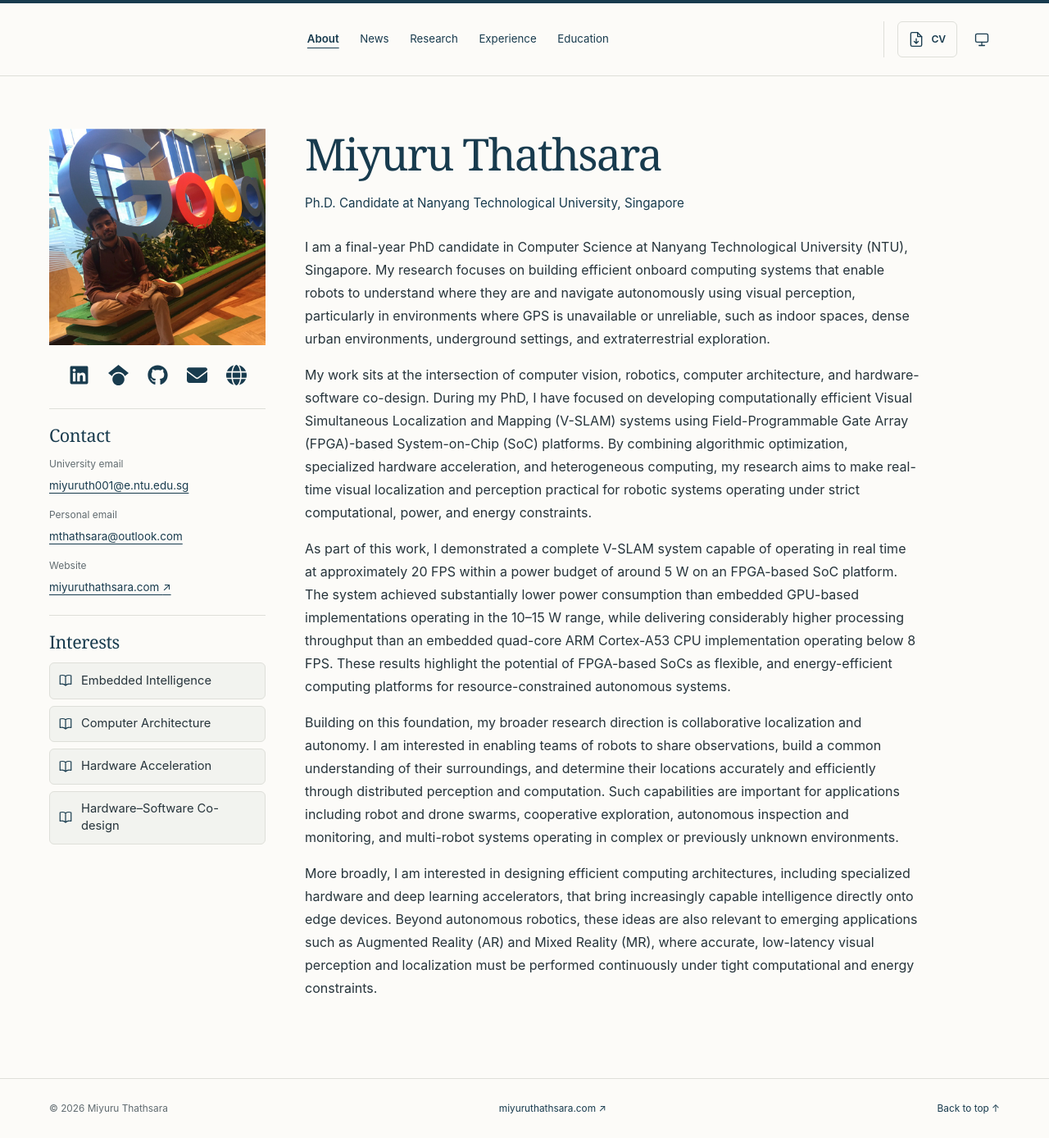
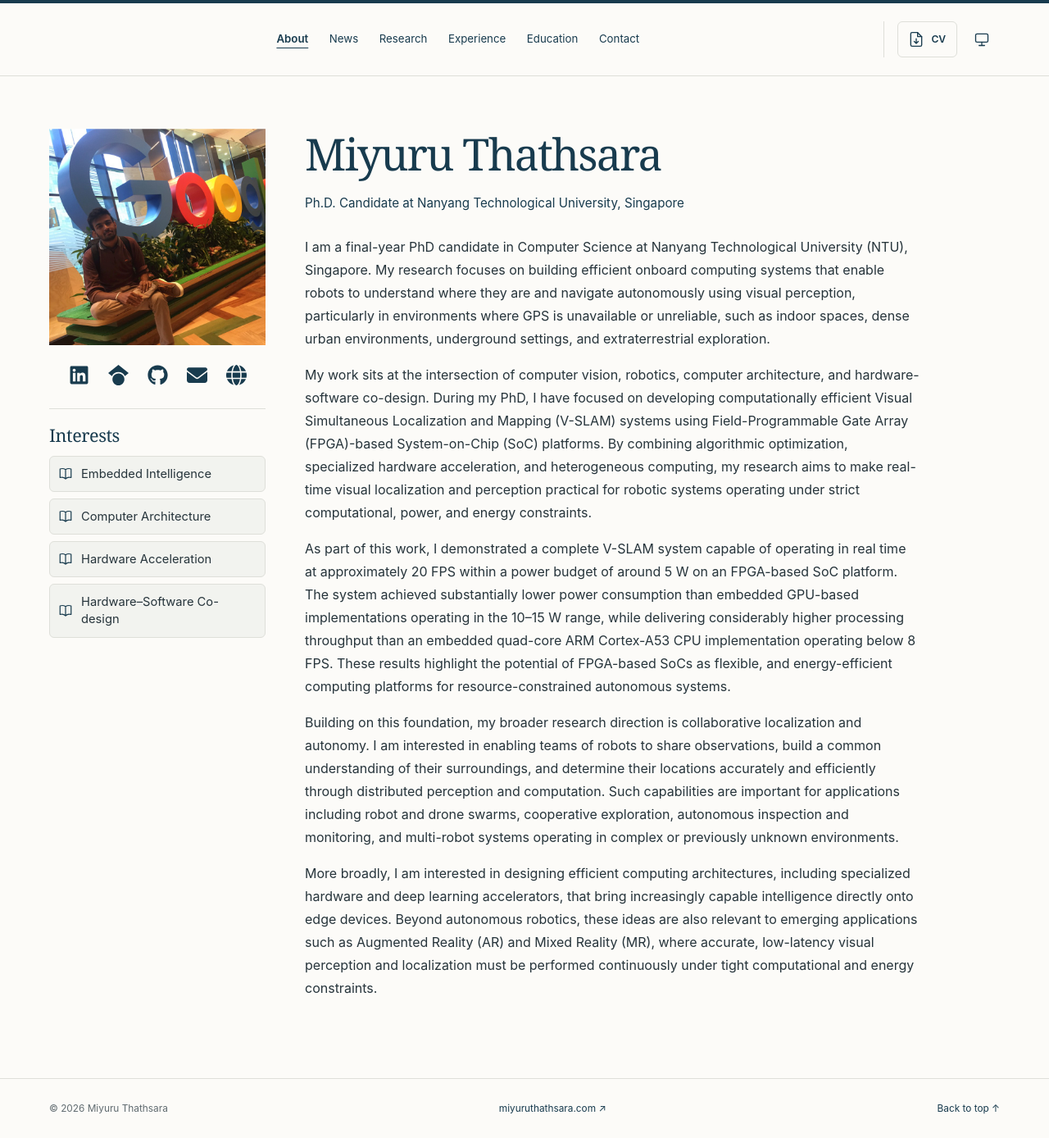
Before and after one commit to MiyuruThathsara/miyuruthathsara.github.io, a Jekyll site: the page built from index.md, in a window 1280 px wide. Shown: the whole page at 82% size. Built offline with Jekyll 4.4.1, drawn with Linux system fonts in a browser that asks for light colours.

Commit message:
Restore Contact page and refine publication buttons and CV labels

```diff
--- a/_data/navigation.yml
+++ b/_data/navigation.yml
@@ -13,3 +13,6 @@
 - label: Education
   url: /education/
   section: education
+- label: Contact
+  url: /contact/
+  section: contact
--- a/_layouts/default.html
+++ b/_layouts/default.html
@@ -18,11 +18,11 @@
     <meta name="twitter:card" content="summary">
     <link rel="icon" href="{{ '/assets/favicon.svg' | relative_url }}" type="image/svg+xml">
     <script src="{{ '/assets/js/theme.js' | relative_url }}?v=20260915-touch"></script>
-    <link rel="stylesheet" href="{{ '/assets/css/style.css' | relative_url }}?v=20261103-about-contact">
+    <link rel="stylesheet" href="{{ '/assets/css/style.css' | relative_url }}?v=20261103-compact-actions">
     <link rel="stylesheet" href="{{ '/assets/css/tools.css' | relative_url }}?v=20261103-cv-topics">
     <script src="{{ '/assets/js/images.js' | relative_url }}" defer></script>
     <script src="{{ '/assets/js/navigation.js' | relative_url }}?v=20261103-about-contact" defer></script>
-    <script src="{{ '/assets/js/cv.js' | relative_url }}?v=20261103-cv-topics" type="module"></script>
+    <script src="{{ '/assets/js/cv.js' | relative_url }}?v=20261103-publication-status" type="module"></script>
     <script type="application/ld+json">
       {
         "@context": "https://schema.org",
--- a/assets/css/style.css
+++ b/assets/css/style.css
@@ -125,8 +125,8 @@
 .profile-links a { display: inline-flex; align-items: center; justify-content: center; width: 44px; height: 44px; border-radius: 6px; text-decoration: none; }
 .profile-links a:hover { background: var(--wash); }
 .social-icon { display: block; width: 25px; height: 25px; fill: currentColor; }
-.profile-interests, .profile-contact { width: 100%; max-width: 264px; margin-top: 1.15rem; padding-top: 1.15rem; border-top: 1px solid var(--line); }
-.profile-interests h2, .profile-contact h2 { margin-bottom: 0.75rem; font-size: 1.35rem; }
+.profile-interests { width: 100%; max-width: 264px; margin-top: 1.15rem; padding-top: 1.15rem; border-top: 1px solid var(--line); }
+.profile-interests h2 { margin-bottom: 0.75rem; font-size: 1.35rem; }
 .profile-interests ul { display: grid; gap: 0.5rem; margin: 0; padding: 0; list-style: none; font-size: 0.92rem; line-height: 1.45; }
 .profile-interests li { display: flex; align-items: center; gap: 0.6rem; padding: 0.65rem; border: 1px solid var(--line); border-radius: 6px; background: var(--wash); }
 .profile-interests svg { flex-shrink: 0; width: 18px; height: 18px; color: var(--heading); }
@@ -180,9 +180,9 @@
 .publication-video { padding: 0; cursor: auto; }
 .publication-video iframe { display: block; width: 100%; height: 100%; border: 0; }
 .publication-actions { display: flex; flex-wrap: wrap; gap: 0.5rem; margin-top: 0.75rem; }
-.publication-action { display: inline-flex; align-items: center; justify-content: center; gap: 0.4rem; min-height: 44px; padding: 0.45rem 0.8rem; border: 1px solid var(--line); border-radius: 6px; background: var(--wash); color: var(--heading); font-size: 0.78rem; font-weight: 600; line-height: 1.25; text-decoration: none; }
+.publication-action { display: inline-flex; align-items: center; justify-content: center; gap: 0.35rem; min-height: 36px; padding: 0.35rem 0.65rem; border: 1px solid var(--line); border-radius: 6px; background: var(--wash); color: var(--heading); font-size: 0.75rem; font-weight: 600; line-height: 1.25; text-decoration: none; }
 .publication-action:hover { border-color: var(--heading); background: var(--paper); }
-.publication-action svg { width: 17px; height: 17px; flex-shrink: 0; }
+.publication-action svg { width: 15px; height: 15px; flex-shrink: 0; }
 .publication-action--primary { border-color: var(--button-bg); background: var(--button-bg); color: var(--button-ink); }
 .publication-action--primary:hover { background: var(--button-hover); color: var(--button-ink); }
 summary { width: fit-content; cursor: pointer; color: var(--heading); font-size: 0.82rem; font-weight: 500; text-underline-offset: 4px; }
@@ -251,11 +251,10 @@
 .award-list li:last-child { border-bottom: 0; padding-bottom: 0; }
 .award-list strong { font-weight: 500; }
 .award-list span { color: var(--muted); }
-.contact-list { margin: 0; font-size: 0.84rem; }
-.contact-list > div + div { margin-top: 0.65rem; }
-.contact-list dt { color: var(--muted); font-size: 0.75rem; }
+.contact-list { margin: 1.5rem 0; font-size: 0.88rem; }
+.contact-list > div { display: grid; grid-template-columns: 110px minmax(0, 1fr); gap: 1rem; margin: 0.5rem 0; }
+.contact-list dt { color: var(--muted); }
 .contact-list dd { margin: 0; overflow-wrap: anywhere; }
-.contact-list a { display: inline-block; padding: 0.3rem 0; }
 .site-footer { border-top: 1px solid var(--line); }
 .footer-inner { display: flex; flex-wrap: wrap; align-items: center; justify-content: space-between; gap: 0.75rem 2rem; padding: 1.6rem 0; font-size: 0.74rem; color: var(--muted); }
 .footer-inner p { margin: 0; }
@@ -294,17 +293,13 @@
   .education-date { position: static; grid-area: date; width: auto; text-align: left; }
   .education-details > summary { margin-left: 30px; }
   .research-map { grid-template-columns: minmax(0, 1fr); gap: 1.5rem; }
-  .profile-layout { grid-template-columns: minmax(0, 1fr); grid-template-areas: "heading" "portrait" "links" "content" "contact" "interests"; column-gap: 0; }
+  .profile-layout { grid-template-columns: minmax(0, 1fr); grid-template-areas: "heading" "portrait" "links" "content" "interests"; column-gap: 0; }
   .profile-heading { text-align: center; }
   .profile-sidebar { display: contents; }
   .profile-portrait { grid-area: portrait; justify-self: center; width: min(100%, 360px); margin-bottom: 1rem; }
   .profile-links { grid-area: links; justify-self: center; margin-bottom: 2rem; }
-  .profile-contact { grid-area: contact; }
-  .profile-interests { grid-area: interests; }
-  .profile-interests, .profile-contact { max-width: none; margin-top: 2rem; padding-top: 1.5rem; }
-  .profile-interests h2, .profile-contact h2 { font-size: 1.6rem; }
-  .contact-list { font-size: 0.95rem; }
-  .contact-list dt { font-size: 0.82rem; }
+  .profile-interests { grid-area: interests; max-width: none; margin-top: 2rem; padding-top: 1.5rem; }
+  .profile-interests h2 { font-size: 1.6rem; }
   .profile-interests ul { gap: 0.75rem; font-size: 1.08rem; }
   .profile-interests li { min-height: 56px; gap: 0.75rem; padding: 0.9rem 1rem; }
   .profile-interests li span { min-width: 0; overflow-wrap: anywhere; }
@@ -331,6 +326,8 @@
 }
 
 @media (max-width: 540px) {
+  .publication-action { min-height: 40px; }
+  .contact-list > div { grid-template-columns: 80px minmax(0, 1fr); gap: 0.6rem; font-size: 0.81rem; }
   .header-inner, .page-shell, .footer-inner { width: calc(100% - 40px); }
   .header-inner { column-gap: 0.5rem; }
   .header-actions { gap: 0.25rem; padding-left: 0; border-left: 0; }
--- a/assets/js/cv.js
+++ b/assets/js/cv.js
@@ -17,7 +17,9 @@
 }));
 const publications = values => values.map(paper => ({
   ...entry(paper.title, [paper.venue, paper.credit].filter(Boolean).join(' '), [paper.summary], paper.url),
-  cvId: paper.id, citationMeta: [paper.venue, paper.credit].filter(Boolean).join(' | ')
+  // Preserve saved selections independently of changes to displayed credit/status labels.
+  id: `${paper.contribution ? 'contributions' : 'publications'}:${paper.title}:${paper.selection_key || [paper.venue, paper.credit].filter(Boolean).join(' ')}`,
+  cvId: paper.id, citationMeta: [paper.venue, [paper.credit, paper.status].filter(Boolean).join(' · ')].filter(Boolean).join(' | ')
 }));
 
 // Shared build-time data keeps every page's CV complete. News is deliberately excluded.
@@ -136,7 +138,10 @@
     if (section.items.length > 1 || section.items[0].title) {
       const details = element('details');
       details.append(element('summary', '', 'Choose entries'));
-      section.items.forEach(item => details.append(checkbox(item.title ? `${item.title}${item.meta ? ` — ${item.meta}` : ''}` : item.paragraphs[0], 'entries', item.id, state.entries[item.id])));
+      section.items.forEach(item => {
+        const meta = item.citationMeta ?? item.meta;
+        details.append(checkbox(item.title ? `${item.title}${meta ? ` — ${meta}` : ''}` : item.paragraphs[0], 'entries', item.id, state.entries[item.id]));
+      });
       group.append(details);
     }
     selections.append(group);
--- a/index.md
+++ b/index.md
@@ -14,19 +14,11 @@
     <h1 id="profile-title">Miyuru Thathsara</h1>
     <p class="intro-subtitle">{{ site.data.profile.headline | escape }}, Singapore</p>
   </header>
-  <aside class="profile-sidebar" aria-label="Photograph, profile links, contact details, and interests">
+  <aside class="profile-sidebar" aria-label="Photograph, profile links, and interests">
     <div class="profile-portrait">
       <div class="profile-photo-frame"><img class="profile-photo" src="{{ '/me.jpeg' | relative_url }}" alt="Miyuru Thathsara beside the Google sign" width="800" height="800" fetchpriority="high"></div>
     </div>
     {% include profile-links.html %}
-    <section class="profile-contact" id="contact" aria-labelledby="contact-title">
-      <h2 id="contact-title">Contact</h2>
-      <dl class="contact-list">
-        <div><dt>University email</dt><dd><a href="mailto:{{ site.university_email }}">{{ site.university_email }}</a></dd></div>
-        <div><dt>Personal email</dt><dd><a href="mailto:{{ site.personal_email }}">{{ site.personal_email }}</a></dd></div>
-        <div><dt>Website</dt><dd><a href="{{ site.personal_website }}">miyuruthathsara.com <span aria-hidden="true">↗</span></a></dd></div>
-      </dl>
-    </section>
     <section class="profile-interests" aria-labelledby="interests-title">
       <h2 id="interests-title">Interests</h2>
       <ul role="list">{% for interest in page.interests %}<li><svg viewBox="0 0 24 24" fill="none" stroke="currentColor" stroke-width="1.6" stroke-linecap="round" stroke-linejoin="round" aria-hidden="true" focusable="false"><path d="M12 5v15M12 5C9 3 6 3 3 4v14c3-1 6-1 9 2 3-3 6-3 9-2V4c-3-1-6-1-9 1Z"/></svg><span>{{ interest | escape }}</span></li>{% endfor %}</ul>
```
Also changed, not shown: _data/publications.json (+9 -2 lines), contact.html (+10 -3 lines), tests/profile.test.mjs (+11 -14 lines), README.md.
